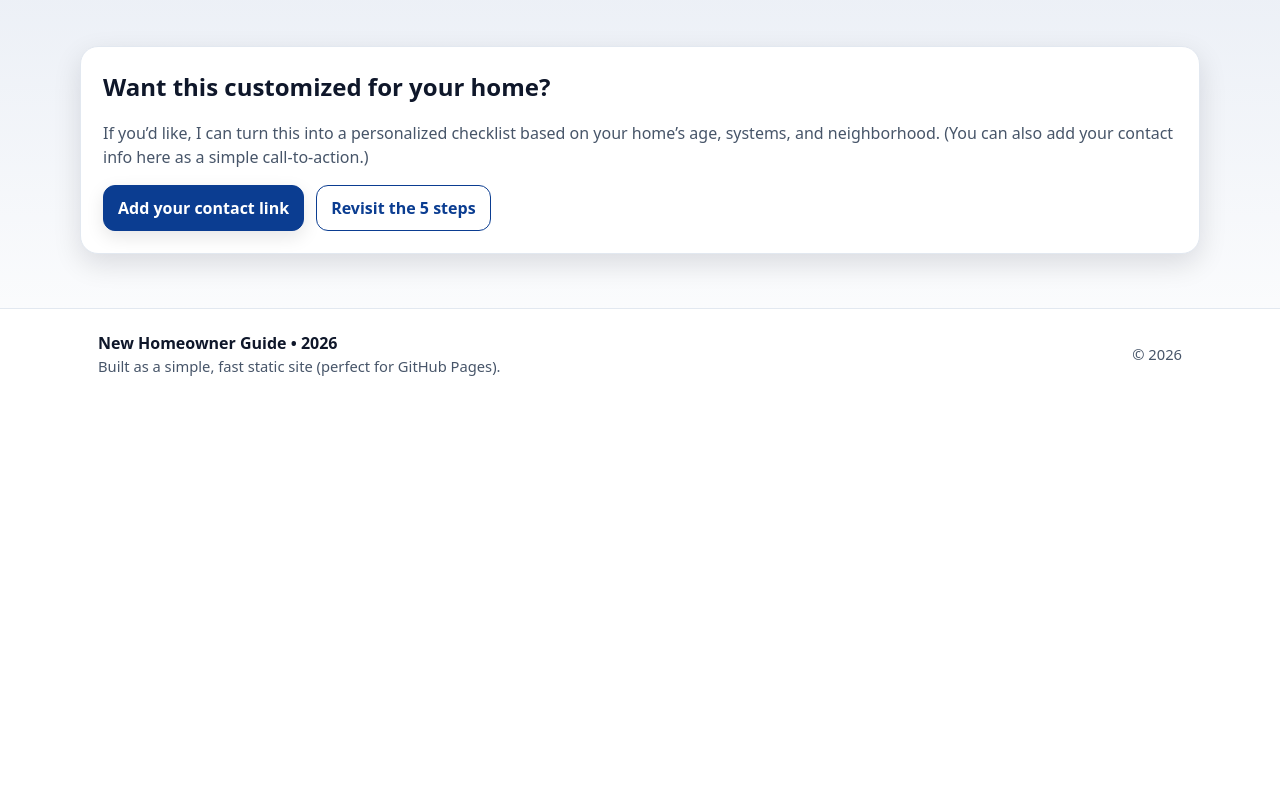
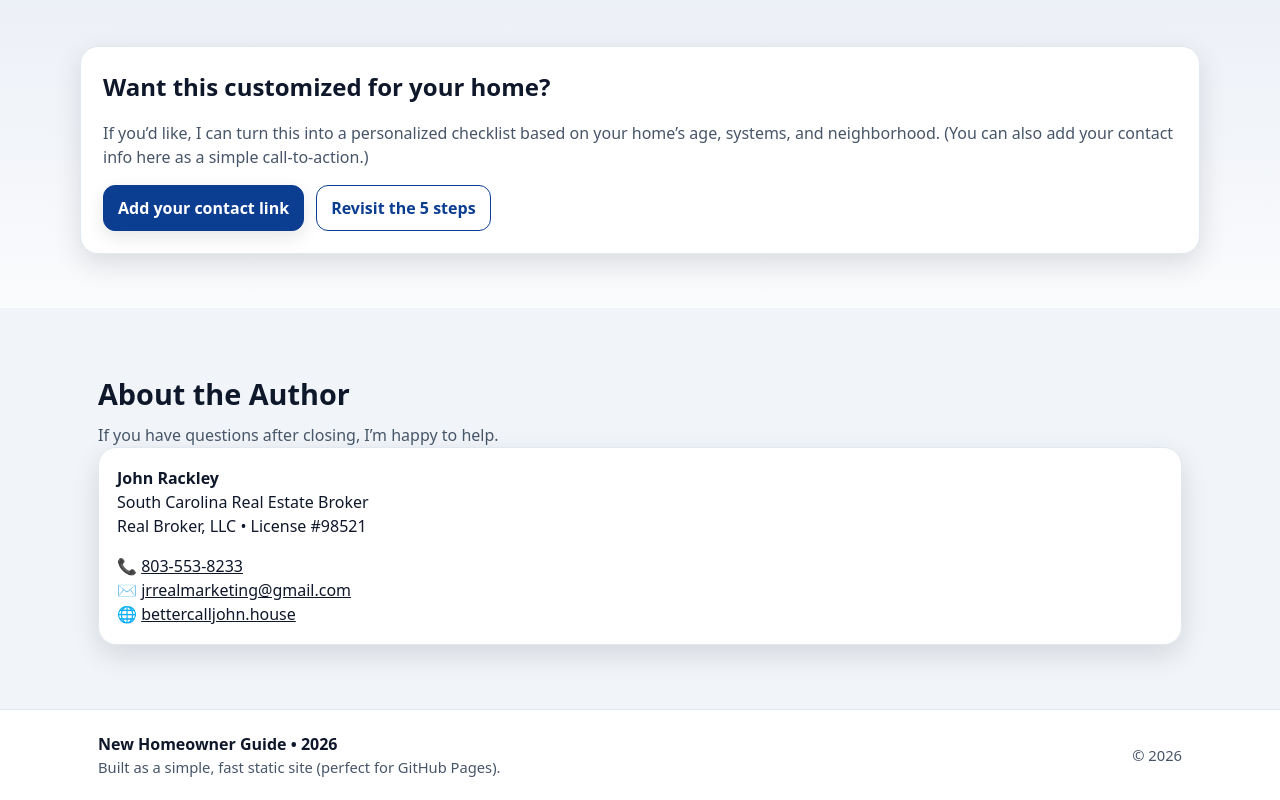
Before and after one commit to JohnRackley/new-homeowner-2026, a plain HTML site: page index.html in a window 1280 px wide. Shown: the part 5264-6064 px from the top of the page. Before the commit the page ends 5663 px from the top, so only its background shows below. Drawn offline with Linux system fonts and the light colour scheme.

Commit message:
Update index.html

```diff
--- a/index.html
+++ b/index.html
@@ -402,6 +402,28 @@
         </div>
       </div>
     </section>
+    <section class="section section-alt" id="about">
+  <div class="container">
+    <div class="section-head">
+      <h2>About the Author</h2>
+      <p class="muted">If you have questions after closing, I’m happy to help.</p>
+    </div>
+
+    <div class="print-card">
+      <p style="margin-top:0;"><strong>John Rackley</strong><br>
+        South Carolina Real Estate Broker<br>
+        Real Broker, LLC • License #98521
+      </p>
+
+      <p style="margin:0;">
+        📞 <a href="tel:18035538233">803-553-8233</a><br>
+        ✉️ <a href="mailto:jrrealmarketing@gmail.com">jrrealmarketing@gmail.com</a><br>
+        🌐 <a href="https://bettercalljohn.house" target="_blank" rel="noopener">bettercalljohn.house</a>
+      </p>
+    </div>
+  </div>
+</section>
+
   </main>
 
   <footer class="site-footer">
```
